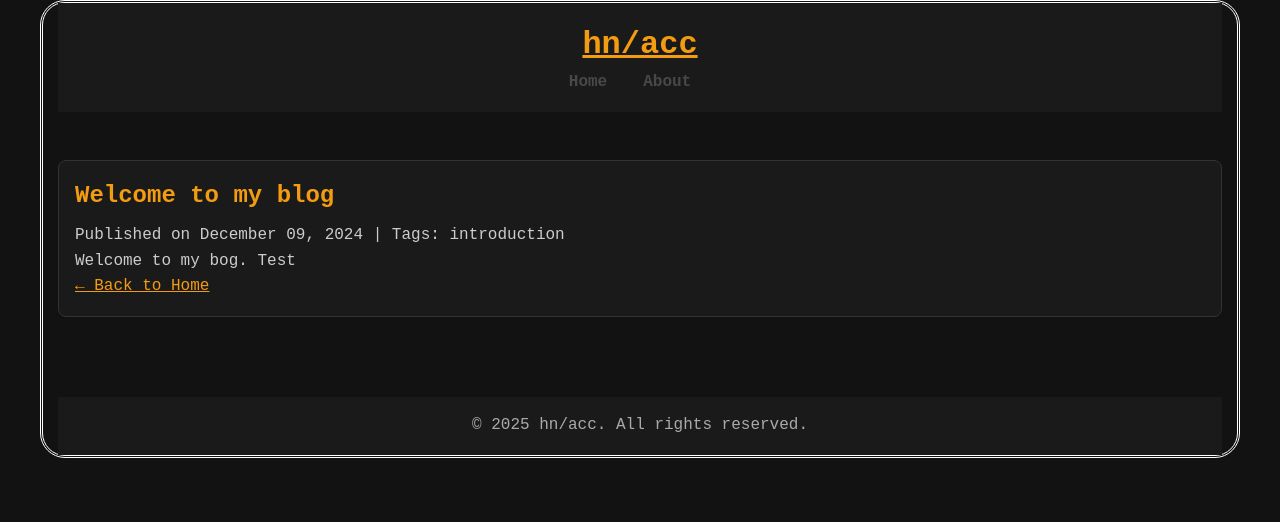
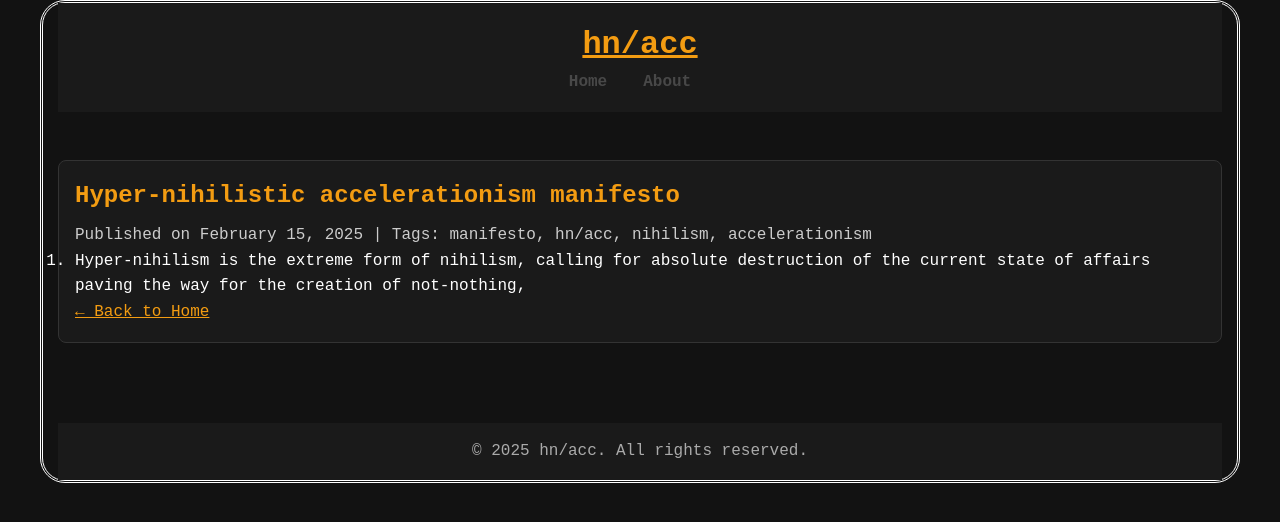
Before and after one commit to SovietOnion1608/sovietonion1608.github.io, a Jekyll site: the page built from _posts/2024-12-09-post1.md, in a window 1280 px wide. Shown: the top 522 px of the page. Built offline with Jekyll 4.4.1, drawn with Linux system fonts in a browser that asks for light colours.

Commit message:
Update 2024-12-09-post1.md

```diff
--- a/_posts/2024-12-09-post1.md
+++ b/_posts/2024-12-09-post1.md
@@ -1,8 +1,8 @@
 ---
 layout: post
-title: "Welcome to my blog"
-date: 2024-12-09
-tags: introduction
+title: "Hyper-nihilistic accelerationism manifesto"
+date: 2025-02-15
+tags: manifesto hn/acc nihilism accelerationism
 ---
 
-Welcome to my bog. Test
+1. Hyper-nihilism is the extreme form of nihilism, calling for absolute destruction of the current state of affairs paving the way for the creation of not-nothing,
```
